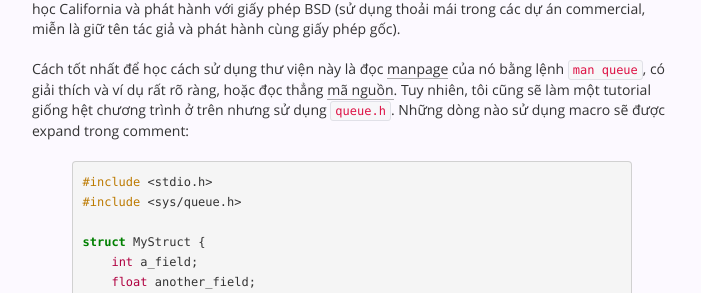
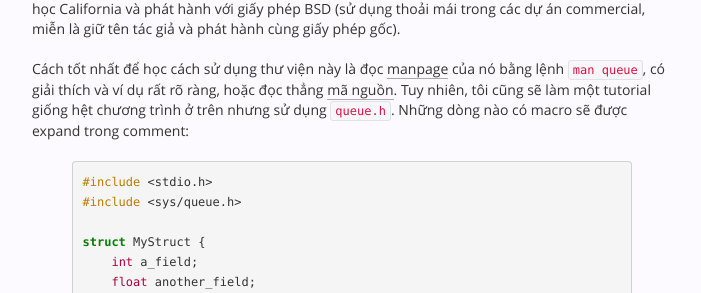
Before and after one commit to lewtds/lewtds.github.com, a Jekyll site: the page built from _posts/2014-01-01-linked-list-preprocessor-c.md, in a window 1280 px wide and 900 px high, scrolled down 2221 px. Shown: the part 160-453 px from the top of the window, without its empty margins (288-989 px from the left). Built offline with Jekyll 4.4.1, drawn with Linux system fonts in a browser that asks for light colours; comment, search, counter and statistics services are not loaded.

Commit message:
Post edit

```diff
--- a/_posts/2014-01-01-linked-list-preprocessor-c.md
+++ b/_posts/2014-01-01-linked-list-preprocessor-c.md
@@ -86,7 +86,7 @@ Nói tóm lại là không **type-safe**.
 
 Rất may nếu bạn sử dụng Linux, FreeBSD hay bất cứ hệ điều hành Unix nào thì hệ thống đã đi kèm sẵn một "thư viện" linked list cho C nằm ở `sys/queue.h` sử dụng hoàn toàn preprocessor và quan trọng hơn cả là **type-safe**. Thư viện này thực chất chỉ là một file .h được viết bởi trường Đại học California và phát hành với giấy phép BSD (sử dụng thoải mái trong các dự án commercial, miễn là giữ tên tác giả và phát hành cùng giấy phép gốc).
 
-Cách tốt nhất để học cách sử dụng thư viện này là đọc [manpage][2] của nó bằng lệnh `man queue`, có giải thích và ví dụ rất rõ ràng, hoặc đọc thẳng [mã nguồn][1]. Tuy nhiên, tôi cũng sẽ làm một tutorial giống hệt chương trình ở trên nhưng sử dụng `queue.h`. Những dòng nào sử dụng macro sẽ được expand trong comment:
+Cách tốt nhất để học cách sử dụng thư viện này là đọc [manpage][2] của nó bằng lệnh `man queue`, có giải thích và ví dụ rất rõ ràng, hoặc đọc thẳng [mã nguồn][1]. Tuy nhiên, tôi cũng sẽ làm một tutorial giống hệt chương trình ở trên nhưng sử dụng `queue.h`. Những dòng nào có macro sẽ được expand trong comment:
 
 [1]: http://fxr.watson.org/fxr/source/sys/queue.h
 [2]: http://www.freebsd.org/cgi/man.cgi?query=queue
```
